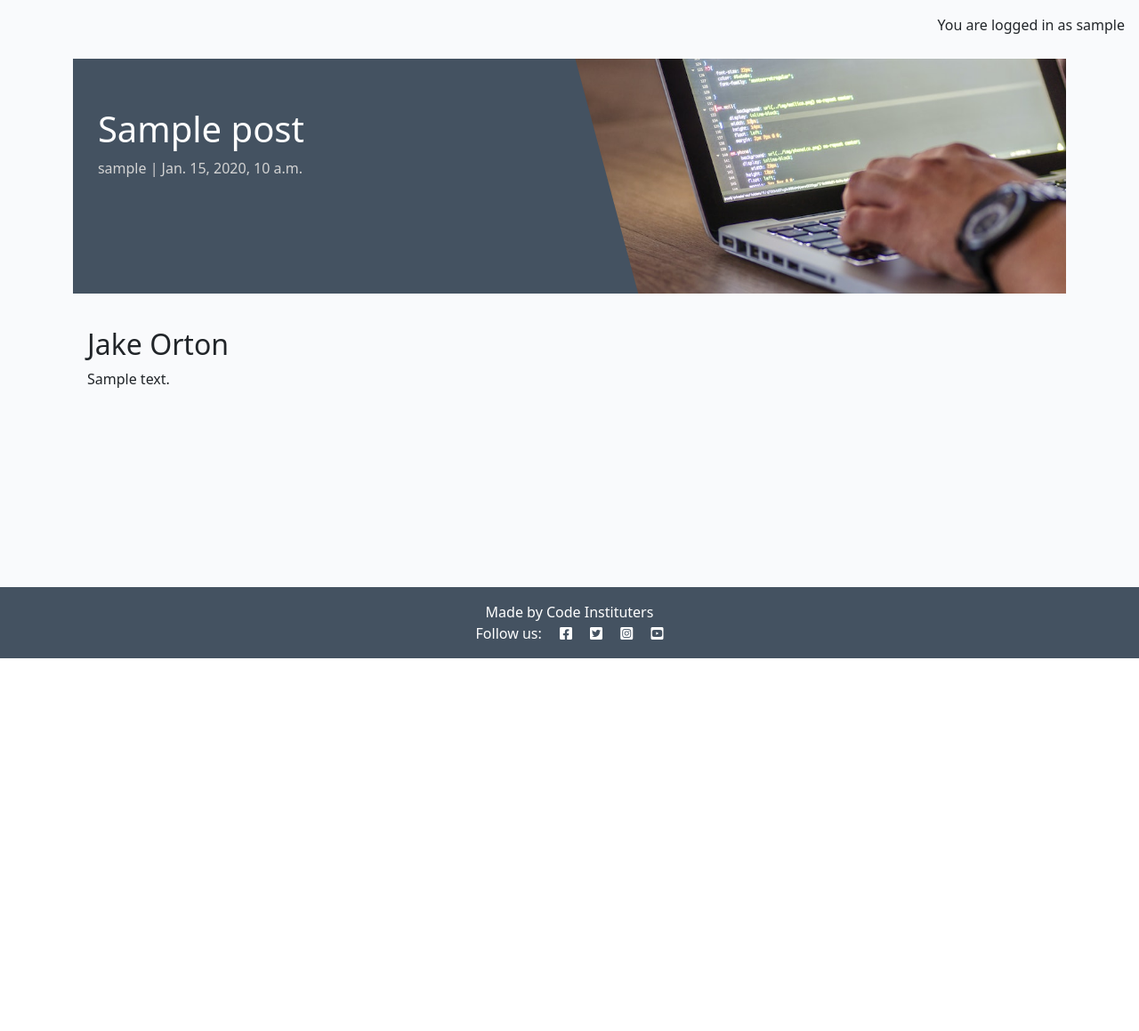
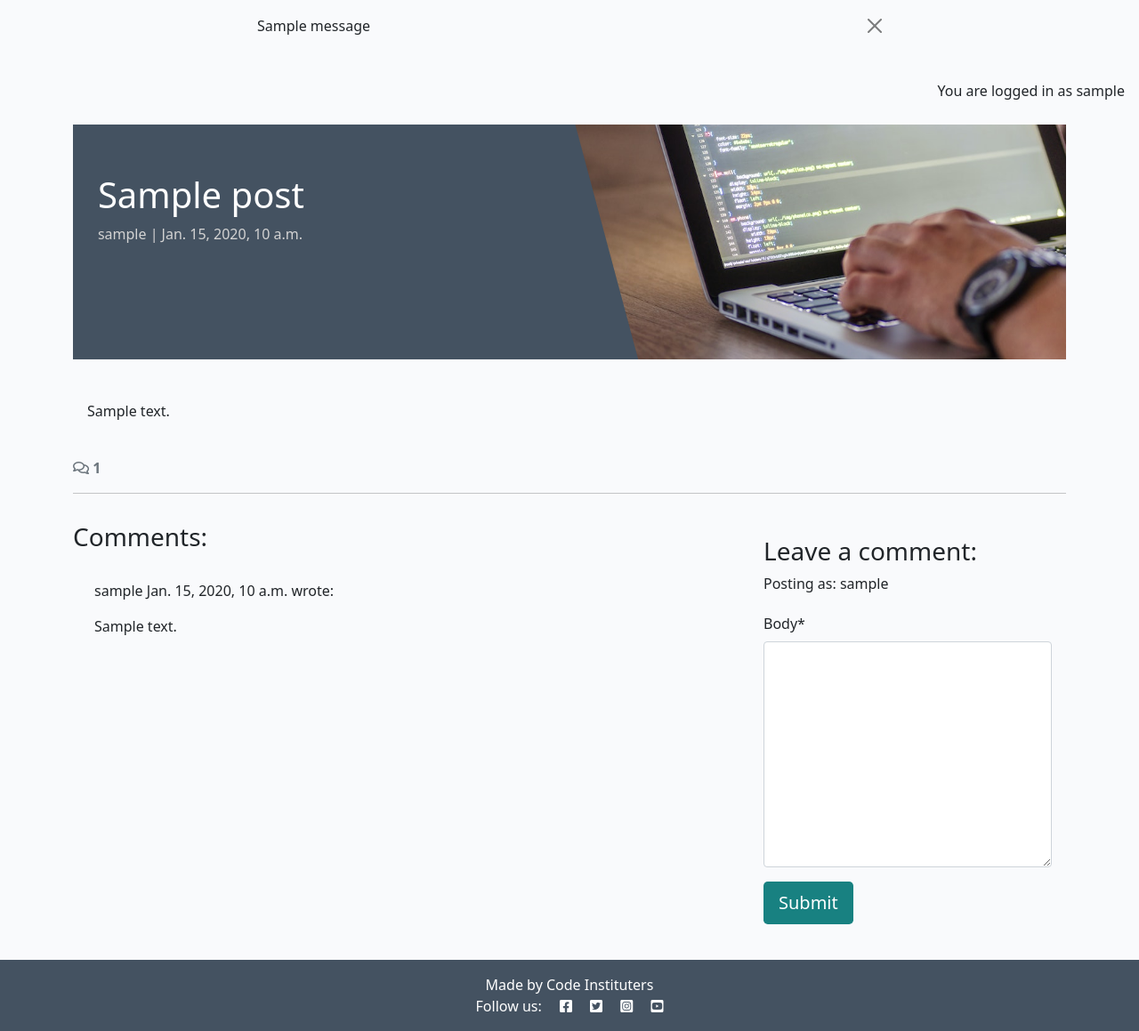
Before and after one commit to Jxkeorton/django-blog, a Django app: a page that uses templates/base.html in a window 1280 px wide. Shown: the part 60-1219 px from the top of the page at 89% size. Before the commit the page ends 800 px from the top, so only its background shows below. Run offline with Django 4.2, Linux system fonts and the light colour scheme; a user stored in the database is signed in; tables that the repository leaves empty hold one stand-in row (values such as "Sample post"); one stand-in notice (Sample message) is shown; some libraries are stand-ins or nearby versions.

Commit message:
Add forms for comments

```diff
--- a/about/views.py
+++ b/about/views.py
@@ -1,6 +1,5 @@
 from django.shortcuts import render
 from .models import About
-from django.shortcuts import render, get_object_or_404
 
 def about_me(request):
     """
--- /dev/null
+++ b/blog/forms.py
@@ -0,0 +1,8 @@
+from .models import Comment
+from django import forms
+
+
+class CommentForm(forms.ModelForm):
+    class Meta:
+        model = Comment
+        fields = ('body',)
--- a/blog/models.py
+++ b/blog/models.py
@@ -29,7 +29,7 @@ class Comment(models.Model):
     User, on_delete=models.CASCADE, related_name="commenter"
     )
     body = models.TextField()
-    approved = models.BooleanField()
+    approved = models.BooleanField(default=False)
     created_on = models.DateTimeField(auto_now=True)
 
     class Meta:
--- a/blog/templates/blog/post_detail.html
+++ b/blog/templates/blog/post_detail.html
@@ -1,5 +1,8 @@
-{% extends 'base.html' %} {% block content %}
+{% extends 'base.html' %}
 {% load static %}
+{% load crispy_forms_tags %}
+
+{% block content %}
 
 <div class="masthead">
     <div class="container">
@@ -30,6 +33,66 @@
             </div>
         </div>
     </div>
+    <!-- Displaying count of comments -->
+  <div class="row">
+    <div class="col-12">
+      <strong class="text-secondary">
+        <i class="far fa-comments"></i> {{ comment_count }}
+      </strong>
+    </div>
+    <div class="col-12">
+      <hr>
+    </div>
+  </div>
+  <!-- Displaying Comments -->
+  <div class="row">
+    <div class="col-md-8 card mb-4  mt-3 ">
+      <h3>Comments:</h3>
+      <div class="card-body">
+        <!-- We want a for loop inside the empty control tags
+          to iterate through each comment in comments -->
+        {% for comment in comments %}
+        <div class="p-2 comments
+          {% if not comment.approved and comment.author == user %}
+          faded{% elif not comment.approved %} d-none{% endif %}">
+          <p class="font-weight-bold">
+            {{ comment.author }}
+            <span class="font-weight-normal">
+              {{ comment.created_on }}
+            </span> wrote:
+          </p>
+          <div id="comment{{ comment.id }}">
+            {{ comment.body | linebreaks }}
+          </div>
+          {% if not comment.approved and comment.author == user %}
+          <p class="approval">
+            This comment is awaiting approval
+          </p>
+          {% endif %}
+        </div>
+        <!-- Our for loop ends here -->
+        {% endfor %}
+      </div>
+    </div>
+    <!-- Creating New Comments -->
+    <div class="col-md-4 card mb-4 mt-3">
+        <div class="card-body">
+          {% if user.is_authenticated %}
+          <h3>Leave a comment:</h3>
+          <p>Posting as: {{ user.username }}</p>
+          <form id="commentForm" method="post"
+            style="margin-top: 1.3em;">
+            {{ comment_form | crispy }}
+            {% csrf_token %}
+            <button id="submitButton" type="submit"
+              class="btn btn-signup btn-lg">Submit</button>
+          </form>
+          {% else %}
+          <p>Log in to leave a comment</p>
+          {% endif %}
+        </div>
+      </div>
+  </div>
 </div>
 
 {% endblock content %}
--- a/blog/views.py
+++ b/blog/views.py
@@ -1,12 +1,15 @@
-from django.http import HttpResponse
 from django.views import generic
+from django.contrib import messages
 from .models import Post
 from django.shortcuts import render, get_object_or_404
+from .forms import CommentForm
+
 
 class PostList(generic.ListView):
     queryset = Post.objects.filter(status=1)
     template_name = "blog/index.html"
     paginate_by = 6
+
 
 def post_detail(request, slug):
     """
@@ -24,10 +27,25 @@ def post_detail(request, slug):
 
     queryset = Post.objects.filter(status=1)
     post = get_object_or_404(queryset, slug=slug)
+    comments = post.comments.all().order_by("-created_on")
+    comment_count = post.comments.filter(approved=True).count()
+
+    if request.method == "POST":
+        comment_form = CommentForm(data=request.POST)
+        if comment_form.is_valid():
+            comment = comment_form.save(commit=False)
+            comment.author = request.user
+            comment.post = post
+            comment.save()
+            messages.add_message(
+                request, messages.SUCCESS,
+                'Comment submitted and awaiting approval'
+            )
+
+    comment_form = CommentForm()
 
     return render(
         request,
         "blog/post_detail.html",
-        {"post": post,
-         "coder": "Jake Orton",},
+        {"post": post, "comments": comments, "comment_count": comment_count, "comment_form": comment_form,},
     )
--- a/requirements.txt
+++ b/requirements.txt
@@ -3,11 +3,13 @@ bleach==6.1.0
 certifi==2024.7.4
 cffi==1.17.0
 charset-normalizer==3.3.2
+crispy-bootstrap5==0.7
 cryptography==43.0.0
 defusedxml==0.7.1
 dj-database-url==0.5.0
 Django==4.2.14
 django-allauth==0.57.2
+django-crispy-forms==2.3
 django-summernote==0.8.20.0
 gunicorn==20.1.0
 idna==3.7
--- a/templates/base.html
+++ b/templates/base.html
@@ -71,6 +71,21 @@
             </div>
         </div>
     </nav>
+    <!-- displaying Django messages -->
+    <div class="container">
+        <div class="row">
+        <div class="col-md-8 offset-md-2">
+            {% for message in messages %}
+            <div class="alert {{ message.tags }} alert-dismissible
+            fade show" id="msg" role="alert">
+            {{ message | safe }}
+            <button type="button" class="btn-close"
+                data-bs-dismiss="alert" aria-label="Close"></button>
+            </div>
+            {% endfor %}
+        </div>
+        </div>
+    </div>
 
     <main class="flex-shrink-0 main-bg">
         {% if user.is_authenticated %}
```
Also changed, not shown: codestar/settings.py (+6 -1 lines).
